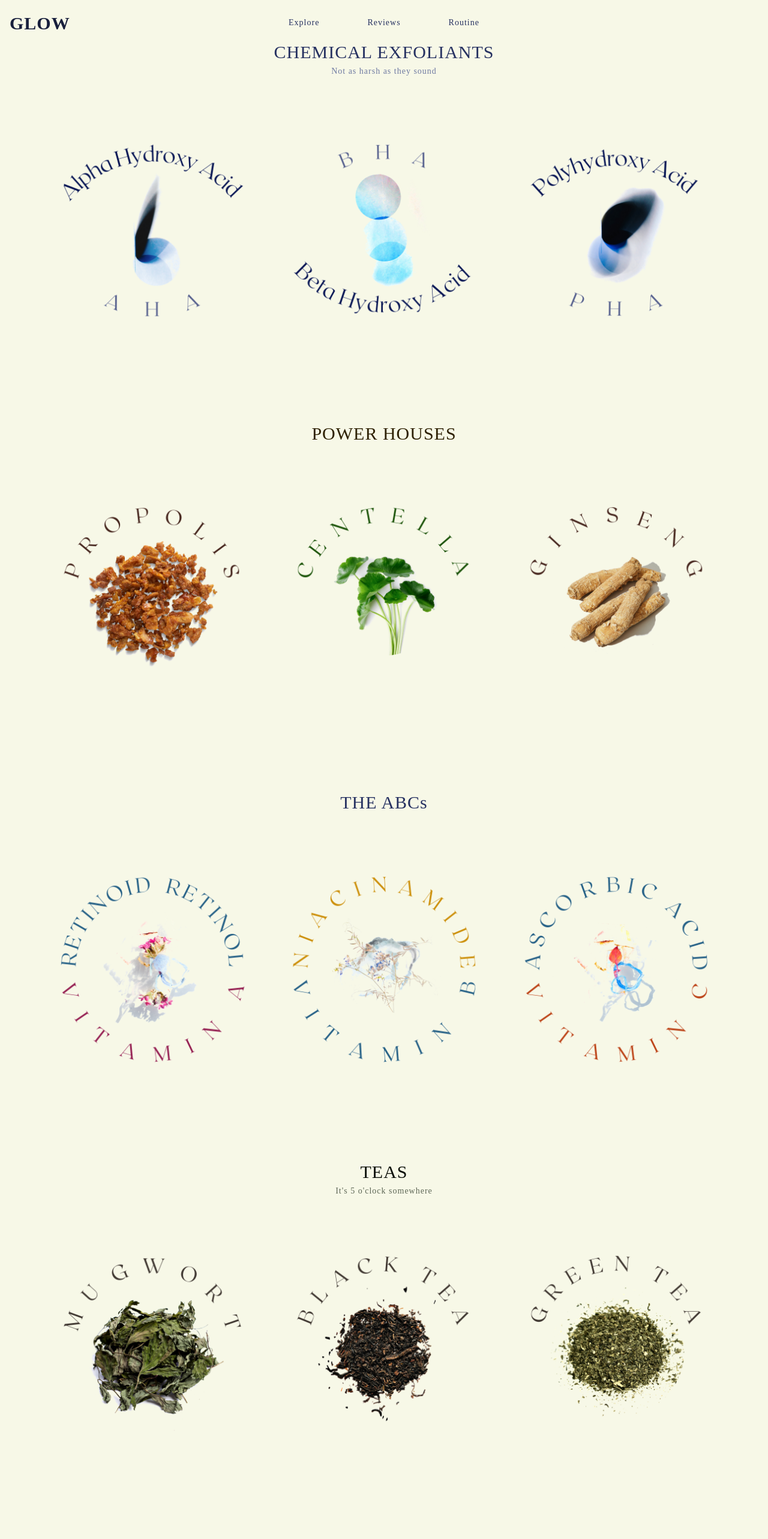
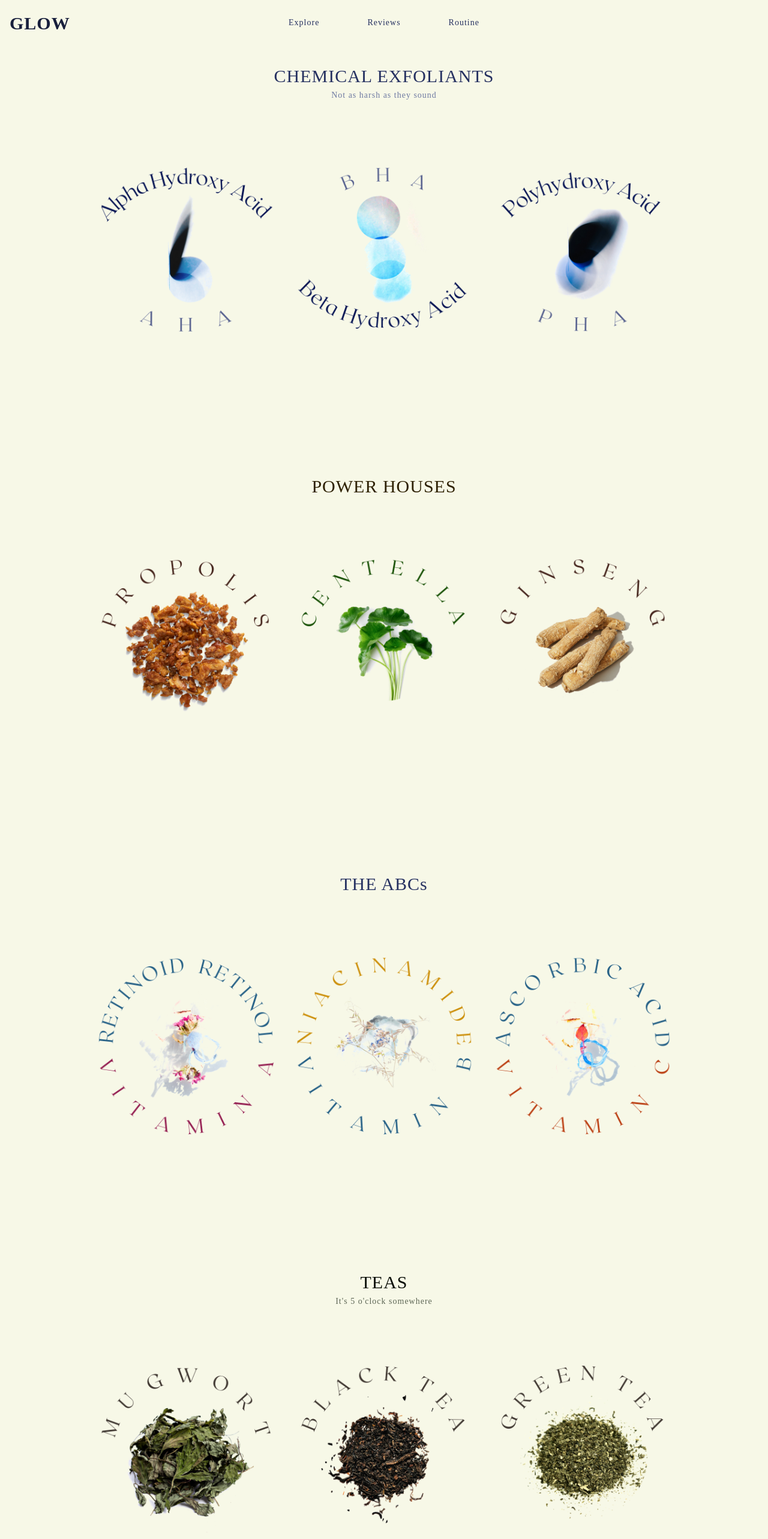
Before and after one commit to biancacomanescu97/glow, a React (Create React App) app: page /explore in a window 1280 px wide. Shown: the top 2566 px of the page at 60% size. Built offline with nearby package versions, Linux system fonts and the light colour scheme.

Commit message:
Padding for explore page

```diff
--- a/src/components/explore/Explore.tsx
+++ b/src/components/explore/Explore.tsx
@@ -3,15 +3,15 @@ import {abc, exfoliants, power, teas} from "./data/ingredients";
 
 export default function Explore() {
   return (
-    <div className="block max-w-full">
-      <div className="py-16">
+    <div className="block max-w-full pt-10">
+      <div className="p-16">
         <h1 className="flex align-middle justify-center text-royal-600 text-md">
           CHEMICAL EXFOLIANTS
         </h1>
         <h2 className="flex animate-pulse-bg-once align-middle justify-center text-royal text-opacity-70 text-sm">
           Not as harsh as they sound
         </h2>
-        <div className="grid grid-col-1 lg:grid-cols-3 gap-10 px-20 py-20">
+        <div className="grid grid-col-1 lg:grid-cols-3 lg:p-20">
           {exfoliants.map((item) => (
             <div className="relative flex align-middle justify-center">
               <Link to={item.href}>
@@ -26,11 +26,11 @@ export default function Explore() {
         </div>
       </div>
 
-      <div className="pb-16">
+      <div className="p-16">
         <h1 className="flex align-middle justify-center text-propolis-800 text-md">
           POWER HOUSES
         </h1>
-        <div className="grid grid-col-1 lg:grid-cols-3 gap-10 px-20 py-20">
+        <div className="grid grid-col-1 lg:grid-cols-3 lg:p-20">
           {power.map((item) => (
             <div className="relative flex align-middle justify-center">
               <Link to={item.href}>
@@ -45,11 +45,11 @@ export default function Explore() {
         </div>
       </div>
 
-      <div className="pb-16">
+      <div className="p-16">
         <h1 className="flex align-middle justify-center text-royal-600 text-md">
           THE ABCs
         </h1>
-        <div className="grid grid-col-1 lg:grid-cols-3 gap-10 px-20 py-20">
+        <div className="grid grid-col-1 lg:grid-cols-3 lg:p-20">
           {abc.map((item) => (
             <div className="relative flex align-middle justify-center">
               <Link to={item.href}>
@@ -64,14 +64,14 @@ export default function Explore() {
         </div>
       </div>
 
-      <div className="pb-16">
+      <div className="p-16">
         <h1 className="flex align-middle justify-center text-pine-800 text-md">
           TEAS
         </h1>
         <h2 className="flex animate-pulse-bg-once align-middle justify-center text-pine text-opacity-70 text-sm">
           It's 5 o'clock somewhere
         </h2>
-        <div className="grid grid-col-1 lg:grid-cols-3 gap-10 px-20 py-20">
+        <div className="grid grid-col-1 lg:grid-cols-3 lg:p-20">
           {teas.map((item) => (
             <div className="relative flex align-middle justify-center">
               <Link to={item.href}>
```
